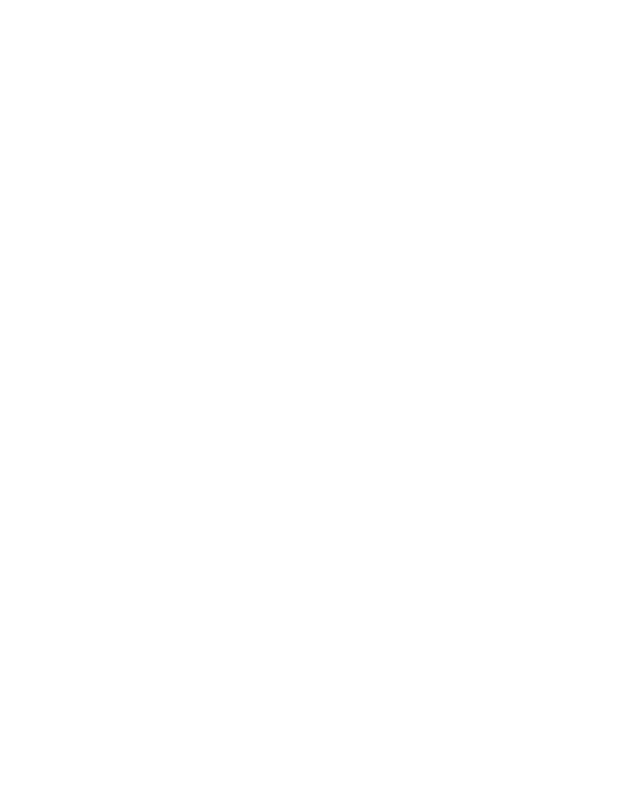
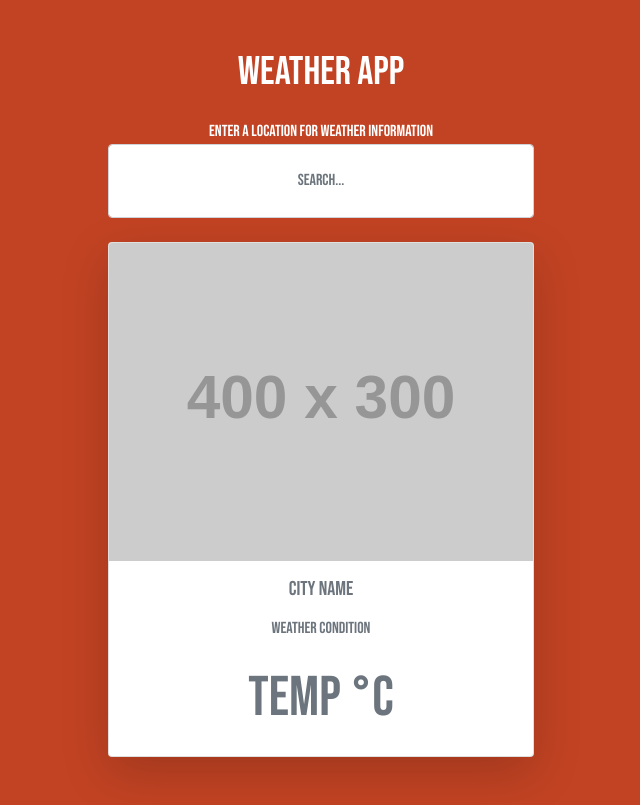
Before and after one commit to ciamac-da/weather-app-vanilla-js, a plain HTML site: page index.html in a window 1280 px wide. Shown: the whole page, without its empty margins (319-959 px from the left). Drawn offline with nearby package versions, Linux system fonts and the light colour scheme; placeholder pictures from the web are drawn by us.

Commit message:
Verified by Marti4n v1.0.2 html/css

```diff
--- a/index.html
+++ b/index.html
@@ -10,10 +10,37 @@
     <link href="https://cdn.jsdelivr.net/npm/bootstrap@5.1.0/dist/css/bootstrap.min.css" rel="stylesheet" integrity="sha384-KyZXEAg3QhqLMpG8r+8fhAXLRk2vvoC2f3B09zVXn8CA5QIVfZOJ3BCsw2P0p/We" crossorigin="anonymous">
     <link rel="stylesheet" href="styles.css">
     <script src="https://kit.fontawesome.com/1e9100b2e7.js" crossorigin="anonymous"></script>
-    <script defer src="./index.js"></script>
+    <script defer src="./scripts/index.js"></script>
+    <script defer src="./scripts/forecast.js"></script>
     <title>Weather App</title>
 </head>
 <body>
-
+    <div class="container my-5 mx-auto">
+        <h1 class="text-center my-4">Weather App</h1>
+        <form class="change-location my-4 text-center">
+            <label for="city">Enter a location for weather information</label>
+            <input
+            type="text"
+            name="city"
+            autocomplete="off"
+            class="form-control p-4 text-center"
+            placeholder="Search..."
+            >
+        </form>
+        <div class="card shadow-lg rounded">
+            <img src="https://via.placeholder.com/400x300" class="time card-img-top">
+            <div class="icon bg-light text-center mx-auto">
+                <!--icon-->
+            </div>
+            <div class="text-muted text-uppercase text-center details">
+                <h5 class="my-3">City Name</h5>
+                <div class="my-3">Weather condition</div>
+                <div class="display-4 my-4">
+                    <span>Temp</span>
+                    <span>&deg;C</span>
+                </div>
+            </div>
+        </div>
+    </div>
 </body>
 </html>
--- a/styles.css
+++ b/styles.css
@@ -5,4 +5,10 @@
 body {
     font-family: 'Bebas Neue', cursive;
     margin: 0;
+    background-color: #c24323;
+    color: #fff;
 }
+
+.container {
+    max-width: 450px;
+}
```
Also changed, not shown: scripts/forecast.js (added), scripts/index.js (added), 1 other file.
